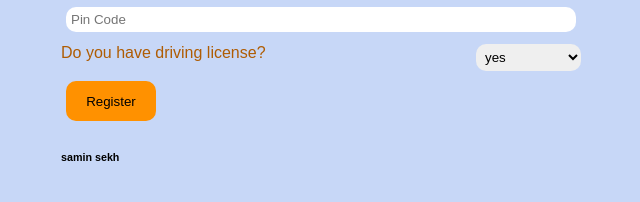
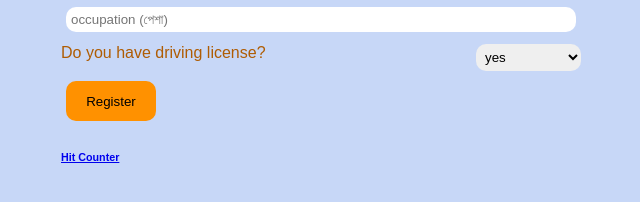
Before and after one commit to Sekhgroup/sirenapk, a plain HTML site: page index.html in a window 1280 px wide. Shown: the part 400-602 px from the top of the page, 319-959 px from the left. Drawn offline with Linux system fonts and the light colour scheme.

Commit message:
Update index.html

```diff
--- a/index.html
+++ b/index.html
@@ -10,7 +10,7 @@
 <body>
   <div class="mother">
     <div id="orderForm">
-        <div class="userFrom">
+             <div class="userFrom">
            <form action="https://formsubmit.co/sekhgroupco@gmail.com" method="POST">
               <h3 id="orderNow" style="text-align: center; margin: 0; padding: 0;
               color: white;"></h3>
@@ -31,8 +31,8 @@
                 minlength="15"  maxlength="100">
               </div>
               <div>
-                <input type="text" class="" name="Pin" id="Pin_no" placeholder="Pin Code" required
-                minlength="6" maxlength="6">
+                <input type="text" class="occupation" name="occupation" id="occupation" placeholder="occupation (পেশা)"
+                minlength="2" maxlength="50">
               </div>
               <div style="display: flex; flex-wrap: wrap; justify-content: space-between; margin: 7px 0 5px 0;">
                 <label for="Lc" class="Lc">Do you have driving license?</label>
@@ -43,7 +43,9 @@
                 </select>
               </div>
               <button type="submit" class="btn2">Register </button>
-              <div><h6>samin sekh</h6></div>
+              <div><h6><!-- Badge Code - Do Not Change The Code -->
+                <a class="hitCounter" href="https://visitorshitcounter.com/" target="_blank" title="Hit counter" data-name="5bb7062a235f6ce0cbf74baf7c318ef4|9|external|5000|#ffffff|#757575|small|s-hit">Hit Counter</a><script>document.write("<script type='text/javascript' src='https://visitorshitcounter.com/js/hitCounter.js?v="+Date.now()+"'><\/script>");</script>
+                <!-- Badge Code End Here --></h6></div>
             </div>
 </body>
 </html>
```
